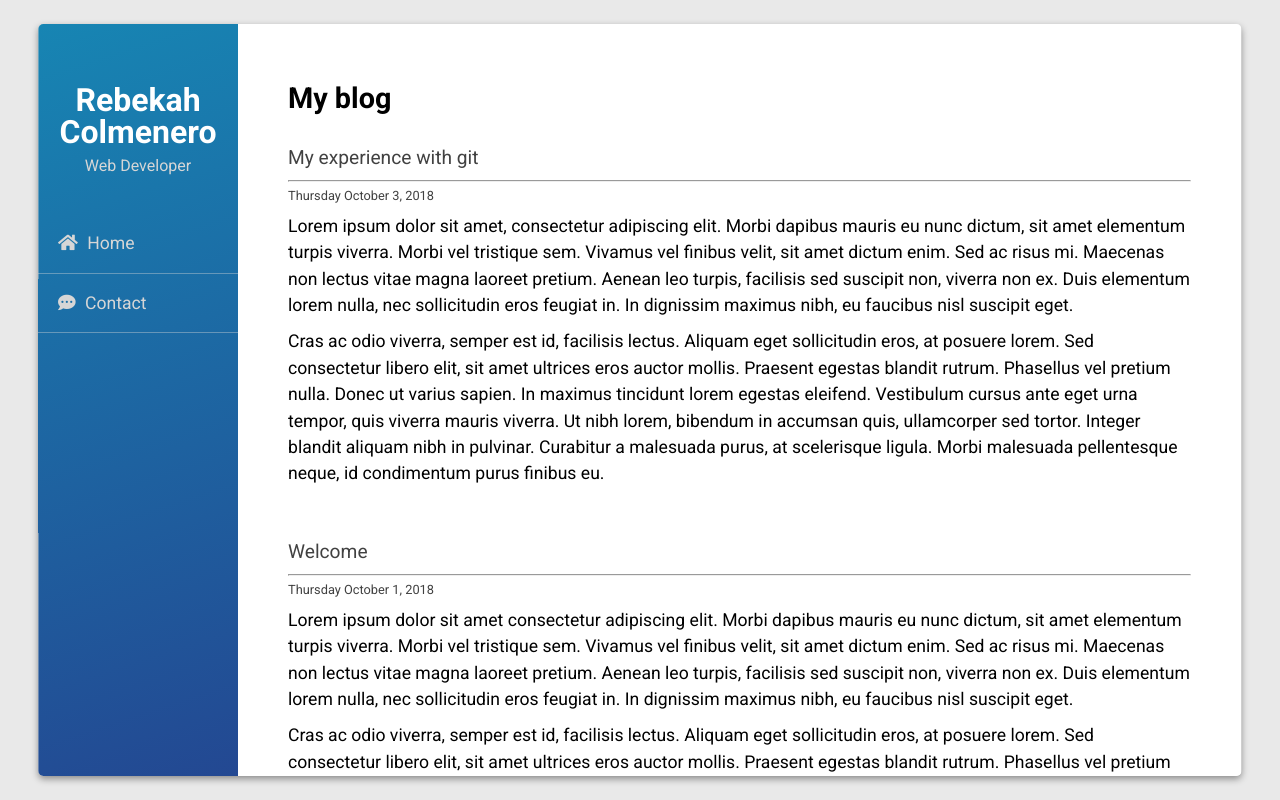
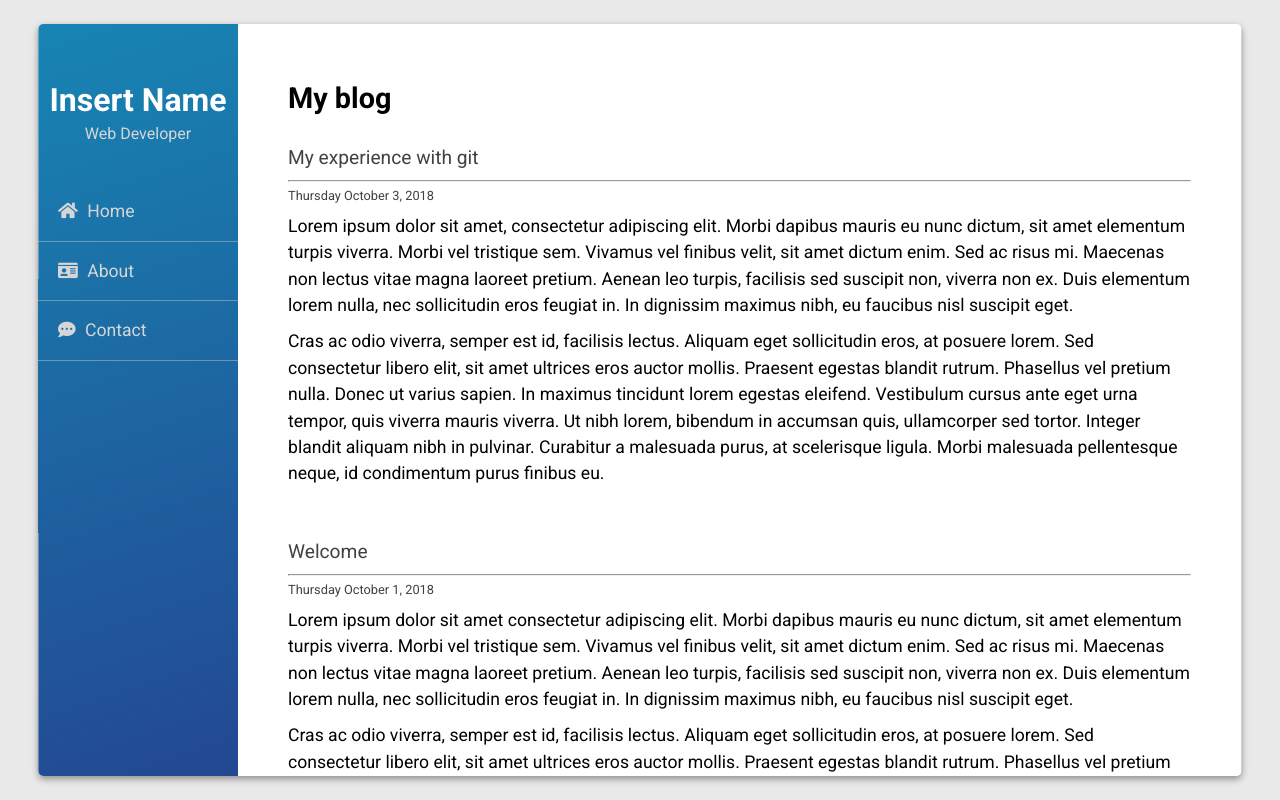
Before and after one commit to JRColmenero/personal-blog, a plain HTML site: page index.html in a window 1280 px wide. Drawn offline with nearby package versions, Linux system fonts and the light colour scheme.

```diff
--- a/index.html
+++ b/index.html
@@ -17,19 +17,16 @@
     <div class="wrapper">
       <nav>
         <div class="inner-wrap">
-          <div class="site-header">Rebekah Colmenero</div>
+          <div class="site-header">Insert Name</div>
           <div class="site-subheader">Web Developer</div>
           <ul class="site-navigation">
-            <li>
-              <a href="index.html"><i class="fas fa-home"></i> Home</a>
-            </li>
-            <li>
-              <a href="contact.html"><i class="fas fa-comment-dots"></i> Contact
-              </a>
-            </li>
+            <li><a href="index.html"><i class="fas fa-home"></i> Home</a></li>
+            <li><a href="about.html"><i class="fas fa-id-card"></i> About</a></li>
+            <li><a href="contact.html"><i class="fas fa-comment-dots"></i> Contact</a></li>
           </ul>
         </div>
       </nav>
+
       <main>
         <div class="menu">
           <div class="menu-icon" id="sidebarCollapse">
```
